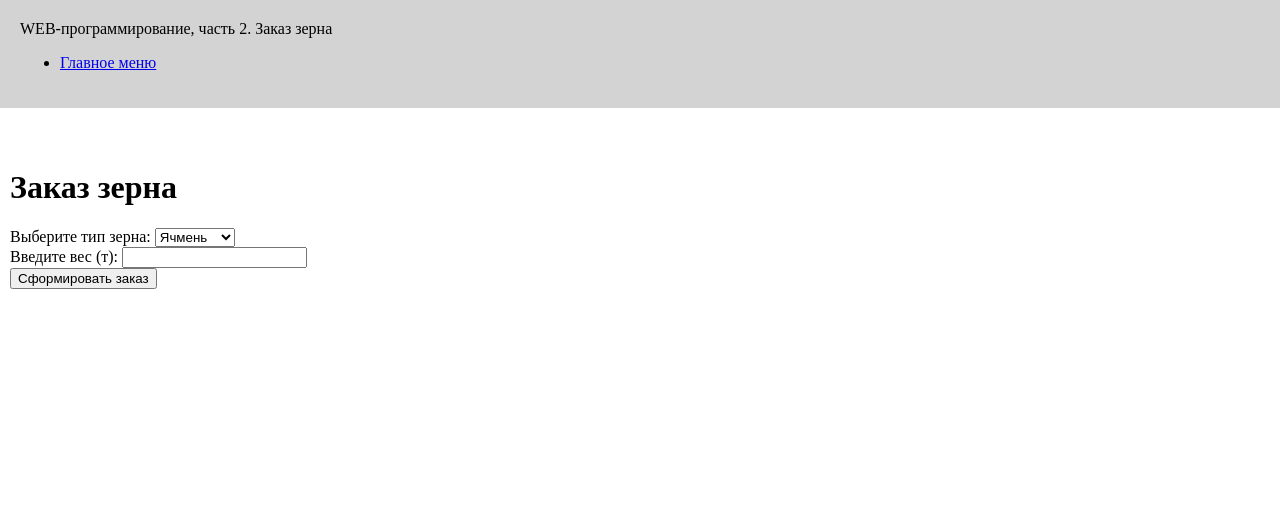
After one commit to temako04/web-programming-labs-2, a Flask app: page /lab4/order_grain in a window 1280 px wide. The commit adds this page. Shown: the top 529 px of the page. Run offline with Flask 3, Linux system fonts and the light colour scheme.

Commit message:
Заказ зерна

```diff
--- a/lab4.py
+++ b/lab4.py
@@ -159,3 +159,48 @@ def fridge():
                 message = 'Ошибка: температура должна быть числом'
 
     return render_template('lab4/fridge.html', message=message)
+
+@lab4.route('/lab4/order_grain', methods=['GET', 'POST'])
+def order_grain():
+    message = ''
+    if request.method == 'POST':
+        grain_type = request.form.get('grain_type')
+        weight = request.form.get('weight')
+
+        prices = {
+            'ячмень': 12345,
+            'овёс': 8522,
+            'пшеница': 8722,
+            'рожь': 14111
+        }
+
+        if not weight:
+            message = 'Ошибка: не указан вес заказа.'
+        else:
+            try:
+                weight = float(weight)
+
+                if weight <= 0:
+                    message = 'Ошибка: вес должен быть больше 0.'
+                elif weight > 500:
+                    message = 'Ошибка: такого объёма сейчас нет в наличии.'
+                else:
+                    if grain_type in prices:
+                        total_cost = prices[grain_type] * weight
+                        discount = 0
+
+                        if weight > 50:
+                            discount = total_cost * 0.10  # 10% скидка
+                            total_cost -= discount
+                            discount_message = f' Применена скидка за большой объём: {discount:.2f} руб.'
+                        else:
+                            discount_message = ''
+
+                        message = (f'Заказ успешно сформирован. Вы заказали {grain_type}.\n'
+                                   f'Вес: {weight} т. Сумма к оплате: {total_cost:.2f} руб.{discount_message}')
+                    else:
+                        message = 'Ошибка: выбрано несуществующее зерно.'
+            except ValueError:
+                message = 'Ошибка: вес должен быть числом.'
+
+    return render_template('lab4/order_grain.html', message=message)
--- a/templates/lab4/lab4.html
+++ b/templates/lab4/lab4.html
@@ -13,5 +13,7 @@
         <li><a href="/lab4/pow-form">Возведение в степень</a></li>
         <li><a href="/lab4/tree">Счетчик деревьев</a></li>
         <li><a href="/lab4/login">Авторизация</a></li>
+        <li><a href="/lab4/fridge">Холодильник</a></li>
+        <li><a href="/lab4/order_grain">Заказ зерна</a></li>
     </ol>
 {% endblock %}
--- /dev/null
+++ b/templates/lab4/order_grain.html
@@ -0,0 +1,28 @@
+{% extends "base.html" %}
+
+{% block lab %}Заказ зерна{% endblock %}
+
+{% block main %}
+    <h1>Заказ зерна</h1>
+    <form method="post">
+        <div>
+            <label for="grain_type">Выберите тип зерна:</label>
+            <select id="grain_type" name="grain_type" required>
+                <option value="ячмень">Ячмень</option>
+                <option value="овёс">Овёс</option>
+                <option value="пшеница">Пшеница</option>
+                <option value="рожь">Рожь</option>
+            </select>
+        </div>
+        <div>
+            <label for="weight">Введите вес (т):</label>
+            <input type="number" id="weight" name="weight" required min="0">
+        </div>
+        <div>
+            <button type="submit">Сформировать заказ</button>
+        </div>
+    </form>
+    {% if message %}
+        <div style="color: blue; font-weight: bold;">{{ message }}</div>
+    {% endif %}
+{% endblock %}
```
